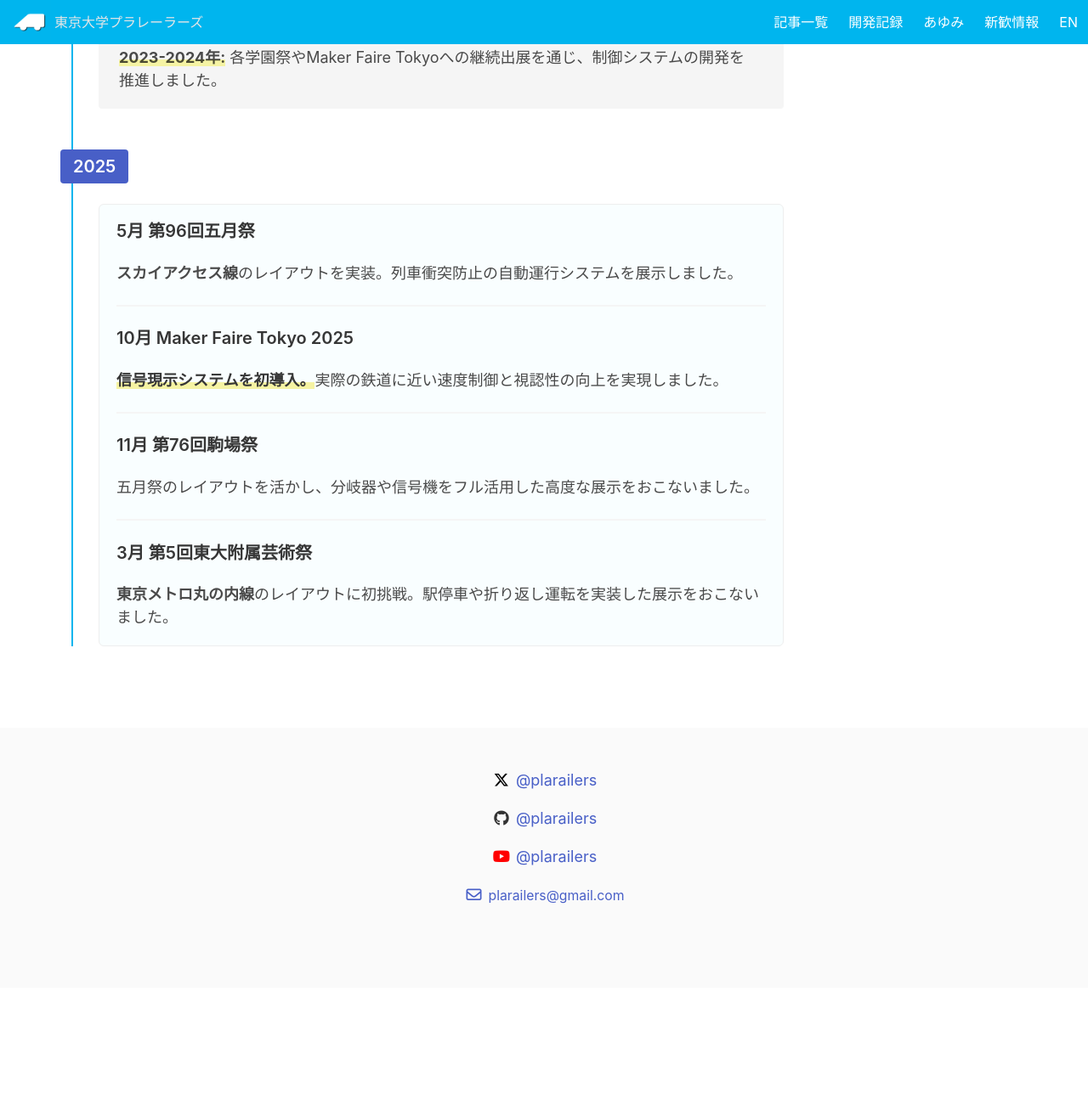
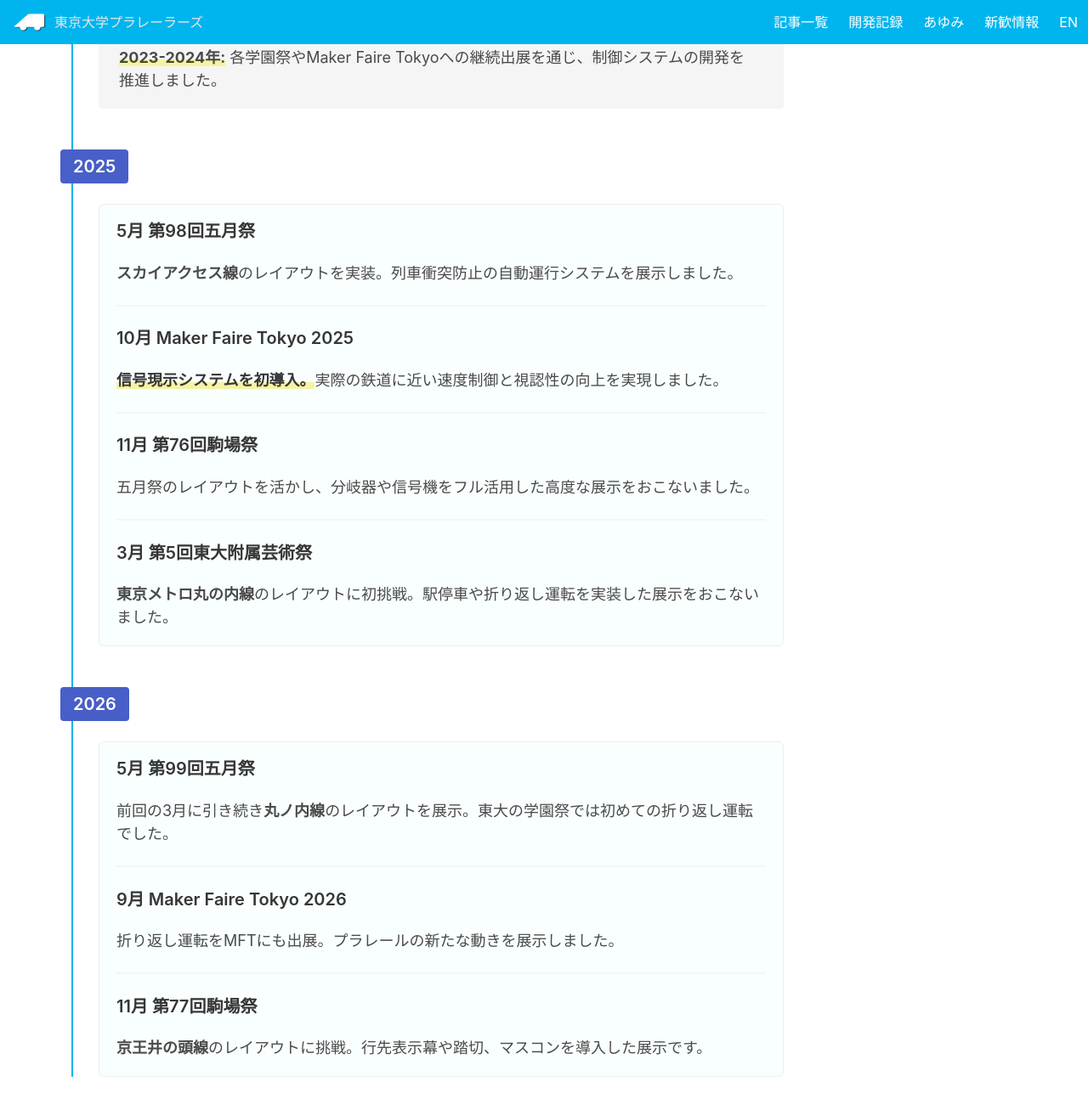
Before and after one commit to plarailers/plarailers.github.io, a Jekyll site: the page built from history/index.html, in a window 1280 px wide and 1400 px high, scrolled down 1513 px. Shown: the top 1307 px of the window at 85% size. Built offline with Jekyll 4.4.1, drawn with Linux system fonts in a browser that asks for light colours; before the commit the page ends 2676 px from its top, so only the background shows below that.

Commit message:
history - あゆみを更新

```diff
--- a/history/index.html
+++ b/history/index.html
@@ -62,7 +62,7 @@ title: あゆみ
         <span class="tag is-link is-large">2025</span>
       </h2>
       <div class="box is-shadowless" style="border: 1px solid #eee; background-color: #f9feff;">
-        <h3 class="title is-5">5月 第96回五月祭</h3>
+        <h3 class="title is-5">5月 第98回五月祭</h3>
         <p><b>スカイアクセス線</b>のレイアウトを実装。列車衝突防止の自動運行システムを展示しました。</p>
         <hr>
         <h3 class="title is-5">10月 Maker Faire Tokyo 2025</h3>
@@ -75,5 +75,21 @@ title: あゆみ
         <p><b>東京メトロ丸の内線</b>のレイアウトに初挑戦。駅停車や折り返し運転を実装した展示をおこないました。</p>
       </div>
     </div>
+
+    <div class="timeline-item mb-6">
+      <h2 class="title is-3" style="margin-left: -45px; background: #fff; display: inline-block; padding-right: 10px;">
+        <span class="tag is-link is-large">2026</span>
+      </h2>
+      <div class="box is-shadowless" style="border: 1px solid #eee; background-color: #f9feff;">
+        <h3 class="title is-5">5月 第99回五月祭</h3>
+        <p>前回の3月に引き続き<b>丸ノ内線</b>のレイアウトを展示。東大の学園祭では初めての折り返し運転でした。</p>
+        <hr>
+        <h3 class="title is-5">9月 Maker Faire Tokyo 2026</h3>
+        <p>折り返し運転をMFTにも出展。プラレールの新たな動きを展示しました。</p>
+        <hr>
+        <h3 class="title is-5">11月 第77回駒場祭</h3>
+        <p><b>京王井の頭線</b>のレイアウトに挑戦。行先表示幕や踏切、マスコンを導入した展示です。</p>
+      </div>
+    </div>
   </div>
 </div>
```
